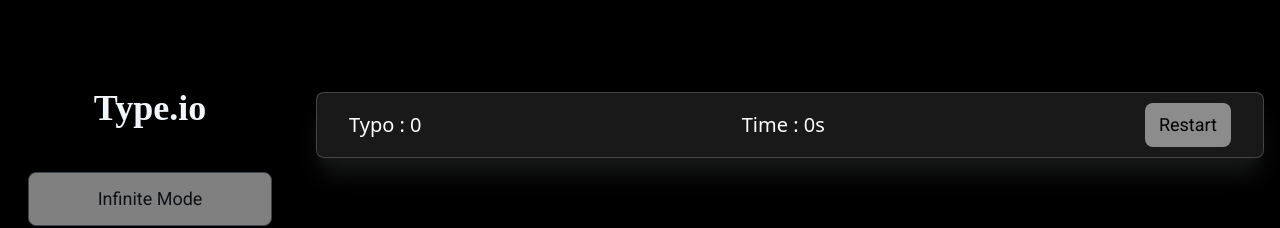
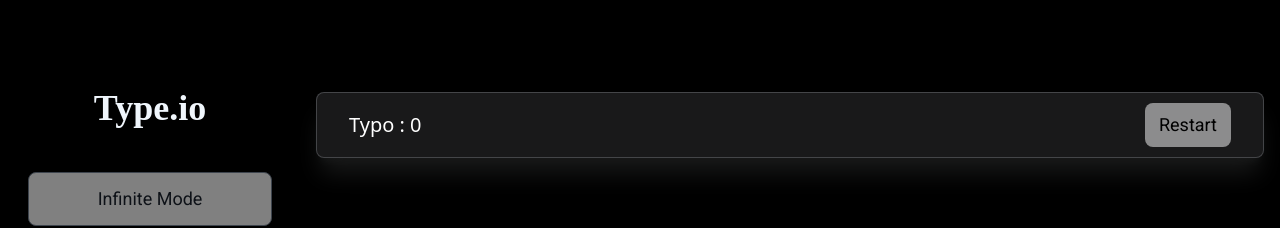
Before and after one commit to SujitInWeb/Type.io, a React (Vite) app in the folder Type.io/: page / in a window 1280 px wide. Both pictures are taken after a click on the button "Calculator Mode". Shown: the top 228 px of the page. Built offline with nearby package versions, Linux system fonts and the light colour scheme; a web font is replaced by a local one.

Commit message:
working on cal

```diff
--- a/Type.io/src/Calculator.jsx
+++ b/Type.io/src/Calculator.jsx
@@ -8,29 +8,15 @@
   const [typoCount,setTypoCount] = useState(0);
   const [mistakes, setMistakes] = useState(new Set());
   const textRef = useRef(null);
-    const [startTime , setStartTime] = useState(null);
-    const [elapsedTime , setElapsedTime] =useState(0);
-    const [timerRunning , setTimerRunning] =useState(false);
-    const [wpm,setwpm] = useState(0);
-    const [gameEnded,setGameEnded] =useState(false);
 
   const wordsCount = words.length;
 
-
-    useEffect(() => {
-      let interval;
-      if (timerRunning && !gameEnded) {
-        interval = setInterval (() => {
-          setElapsedTime(Math.floor((Date.now() - startTime)/1000));
-        }, 100);
-      }
-      return () => clearInterval(interval);
-    }, [timerRunning, startTime, gameEnded]);
 
   function randomWord(){
     const randomIndex = Math.floor(Math.random() *wordsCount);
     return words[randomIndex];
   }
+  // this function is used to restart the game to its initial stage
   function newGame(){
     let text = '';
     for (let i=0 ;i< 200 ;i++){
@@ -49,6 +35,8 @@
   useEffect(() => {
     newGame();
   }, []);
+
+
   useEffect( () => {
     if(textRef.current){
       const container = textRef.current;
@@ -73,14 +61,9 @@
 
   useEffect(() => {
     function handlekeypress(e){
-          if(e.key.length > 1) return;
+      if(e.key.length > 1 && e.key !== ' ') return;
 
       const expectedChar = displayText[currentIndex];
-
-          if(!timerRunning && currentIndex === 0) {
-            setStartTime(Date.now());
-            setTimerRunning(true);
-          }
 
       if(e.key === expectedChar){
         setCurrentIndex(prev => prev+1);
@@ -91,11 +74,9 @@
         setCurrentIndex(prev =>prev +1);
       }
     }
-        window.addEventListener('keydown',handlekeypress);
-        return () => window.removeEventListener('keydown',handlekeypress);
+    window.addEventListener('keypress',handlekeypress);
+    return () => window.removeEventListener('keypress',handlekeypress);
   },[currentIndex,displayText]);
-
-
 
   const renderText = () => {
     return displayText.split('').map((char,index) =>{
@@ -124,10 +105,6 @@
       <div className="h-screen bg-[#000000] text-white p-4 m-0 flex justify-around flex-col items-center">
           <div className="calculator text-xl  border-[#F0F6FC]/20 p-8 shadow-xl shadow-[#181919] flex justify-between items-center  bg-[#F0F6FC]/10 backdrop-blur-md w-full h-15 rounded-lg border-1 ">
             <p className="typo text-white">Typo : {typoCount}</p>
-            <div className="flex gap-6 items-center">
-              <p className="text-white">Time : {elapsedTime}s</p>
-              {gameEnded && <p className="">WPM : {wpm}</p>}
-            </div>
             <button onClick={newGame} className="px-3.5 text-[#000] py-2 text-lg bg-white/50 hover:bg-white/80 font-[Roboto] rounded-lg cursor-pointer transition duration-280" >Restart</button>
           </div>
           <div className="paragraph relative flex justify-center  p-10  w-full  rounded-lg  ">
@@ -138,5 +115,5 @@
           </div>
       </div>
     </>
-  )
+    );
 }
--- a/Type.io/src/Infinite.jsx
+++ b/Type.io/src/Infinite.jsx
@@ -61,7 +61,7 @@
 
   useEffect(() => {
     function handlekeypress(e){
-      if(e.key.length > 1) return;
+      if(e.key.length > 1 && e.key !== ' ') return;
 
       const expectedChar = displayText[currentIndex];
 
@@ -74,8 +74,8 @@
         setCurrentIndex(prev =>prev +1);
       }
     }
-    window.addEventListener('keydown',handlekeypress);
-    return () => window.removeEventListener('keydown',handlekeypress);
+    window.addEventListener('keypress',handlekeypress);
+    return () => window.removeEventListener('keypress',handlekeypress);
   },[currentIndex,displayText]);
 
   const renderText = () => {
@@ -116,4 +116,5 @@
       </div>
     </>
     );
+
 }
--- a/Type.io/src/index.css
+++ b/Type.io/src/index.css
@@ -4,7 +4,6 @@
   scrollbar-width: none;
   -ms-overflow-style: none;
 }
-
 .txt::-webkit-scrollbar {
   display: none;
 }
```
Lines whose indentation alone changed are shown as unchanged.
